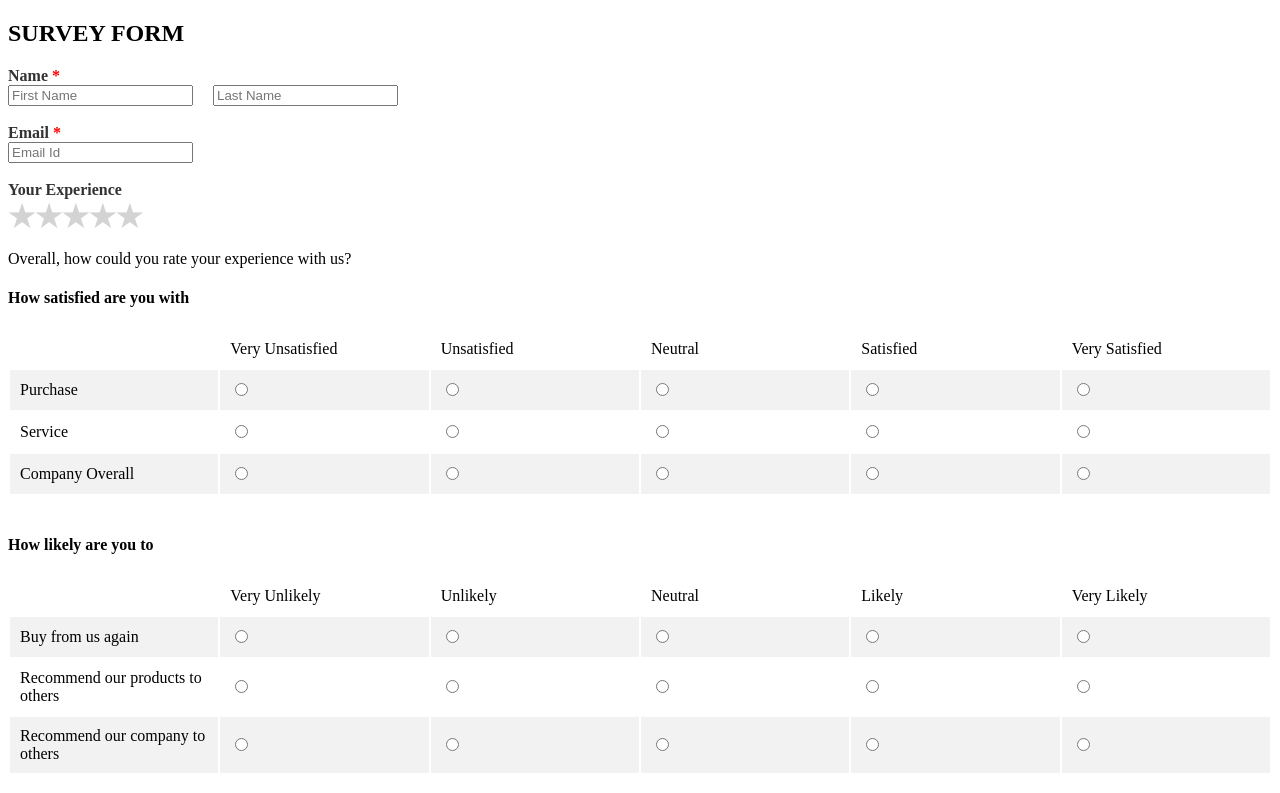
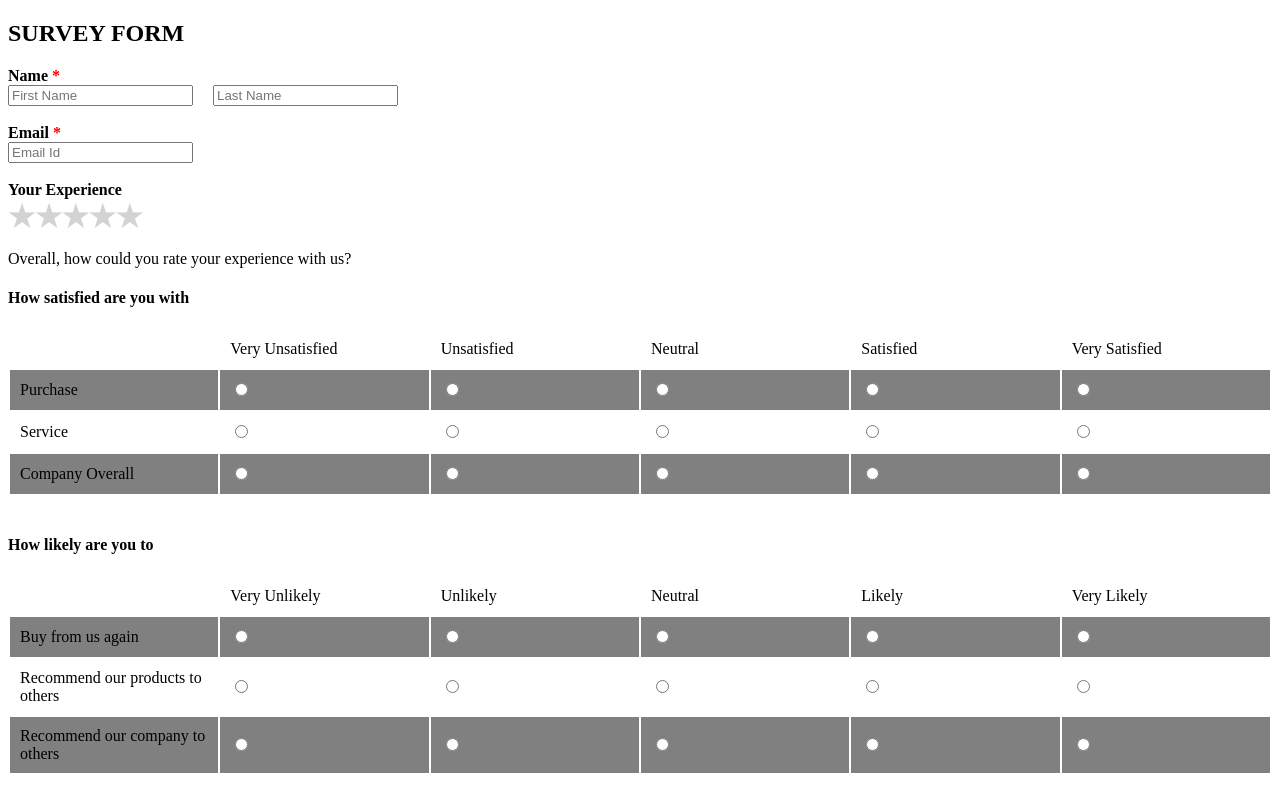
Before and after one commit to Madhu-mathy/guvi-html-Css-tasks, a plain HTML site: page index.html in a window 1280 px wide. Shown: the top 793 px of the page. Drawn offline with Linux system fonts and the light colour scheme.

Commit message:
Update styles.css

```diff
--- a/styles.css
+++ b/styles.css
@@ -12,7 +12,7 @@
 label {
     font-size: 16px;
     font-weight: bold;
-    color: #333;
+    color: black;
 }
 
 .rating {
@@ -41,7 +41,7 @@ label {
   color: gold;
 }
 tr:nth-child(even) {
-  background-color: #f2f2f2;
+  background-color: grey;
 }
 
 table {
```
